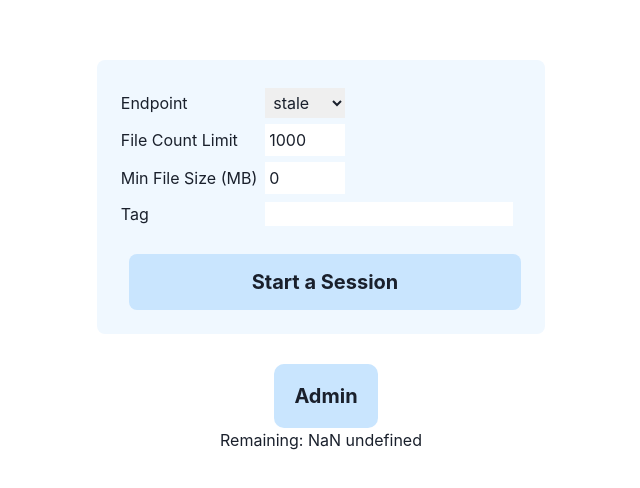
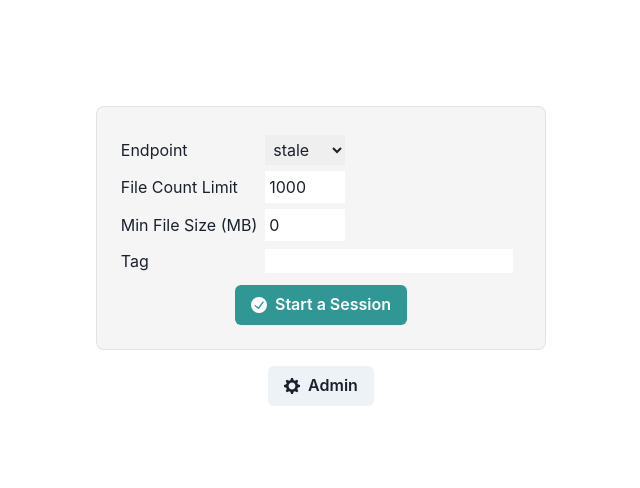
Before and after one commit to jaeseopark/corganize-web, a React (Create React App) app in the folder crgw-ui/: page / in a window 1280 px wide. Shown: the part 144-632 px from the top of the page, without its empty margins (319-959 px from the left). Built offline with nearby package versions, Linux system fonts and the light colour scheme; no server answers.

Commit message:
chore: styling, local/remote file reports, etc

```diff
--- a/crgw-ui/src/clients/corganize.ts
+++ b/crgw-ui/src/clients/corganize.ts
@@ -8,7 +8,6 @@ import { getPosixSeconds } from "utils/dateUtils";
 
 const CREATE_FILE_CHUNK_SIZE = 10;
 const POST_SCRAPE_DEDUP_CHUNK_SIZE = 50;
-const DELETE_TAGS_CHUNK_SIZE = 30;
 
 type FileResponse = {
   metadata: {
@@ -322,3 +321,10 @@ export const backup = () =>
       throw new Error(`status ${status}`);
     }
   });
+
+export const getIncompleteFileCount = () => fetch("/api/remote/files/incomplete")
+  .then((res) => res.json())
+  .then(({ files, metadata }: FileResponse) => ({
+    count: files.length,
+    isExhausted: !!metadata.nexttoken
+  }));
--- a/crgw-ui/src/components/standalone/LocalFileReport.tsx
+++ b/crgw-ui/src/components/reusable/LocalFileReport.tsx
@@ -1,15 +1,19 @@
 import { Button, List, ListItem } from "@chakra-ui/react";
 import { useEffect, useState } from "react";
 
-import { getLocalFilenames } from "clients/corganize";
+import { getLocalFilenames, getRemainingSpace } from "clients/corganize";
+
+import { toHumanFileSize } from "utils/numberUtils";
 
 const LocalFileReport = () => {
   const [localFilenames, setLocalFilenames] = useState<string[]>([]);
   const [unregistered, setUnregistered] = useState<string[]>([]);
   const [isProcessing, setProcessing] = useState(false);
+  const [remainingSpace, setRemainingSpace] = useState(0);
 
   useEffect(() => {
     getLocalFilenames().then(setLocalFilenames);
+    getRemainingSpace().then(setRemainingSpace);
   }, []);
 
   const onClick = () => {
@@ -28,6 +32,10 @@ const LocalFileReport = () => {
   return (
     <div>
       <div>
+        <span>Remaining Space:</span>
+        <span>{toHumanFileSize(remainingSpace)}</span>
+      </div>
+      <div>
         <span>Total local files:</span>
         <span>{localFilenames.length}</span>
       </div>
--- /dev/null
+++ b/crgw-ui/src/components/reusable/RemoteFileReport.tsx
@@ -0,0 +1,27 @@
+import { useEffect, useState } from "react";
+
+import { getIncompleteFileCount } from "clients/corganize";
+
+const RemoteFileReport = () => {
+  const [incompleteFileCount, setIncompleteFileCount] = useState<any>();
+
+  useEffect(() => {
+    getIncompleteFileCount().then(setIncompleteFileCount);
+  }, []);
+
+  if (!incompleteFileCount) {
+    return <div>Loading...</div>;
+  }
+
+  return (
+    <div>
+      <span>Incomplete file count: </span>
+      <span>
+        {incompleteFileCount.count}
+        {incompleteFileCount.isExhausted && "+"}
+      </span>
+    </div>
+  );
+};
+
+export default RemoteFileReport;
--- a/crgw-ui/src/components/standalone/AdminView.tsx
+++ b/crgw-ui/src/components/standalone/AdminView.tsx
@@ -1,3 +1,4 @@
+import { ArrowBackIcon } from "@chakra-ui/icons";
 import {
   Box,
   Button,
@@ -16,8 +17,9 @@ import { useNavv } from "hooks/navv";
 
 import { backup } from "clients/corganize";
 
+import LocalFileReport from "components/reusable/LocalFileReport";
+import RemoteFileReport from "components/reusable/RemoteFileReport";
 import Retagger from "components/reusable/Retagger";
-import LocalFileReport from "components/standalone/LocalFileReport";
 import LiteralScrapePanel from "components/standalone/scrape/LiteralScrapePanel";
 
 import "./AdminView.scss";
@@ -29,6 +31,11 @@ const AdminView = () => {
     isOpen: isLocalFileReportOpen,
     onOpen: onLocalFileReportOpen,
     onClose: onLocalFileReportClose,
+  } = useDisclosure();
+  const {
+    isOpen: isRemoteFileReportOpen,
+    onOpen: onRemoteFileReportOpen,
+    onClose: onRemoteFileReportClose,
   } = useDisclosure();
   const {
     isOpen: isRetaggerOpen,
@@ -44,8 +51,10 @@ const AdminView = () => {
   return (
     <div className="admin-view">
       <VStack>
+        <Button onClick={navRoot} leftIcon={<ArrowBackIcon />}>
+          Back to Root
+        </Button>
         <HStack borderWidth="1px" borderRadius="lg" padding="2em" width="100%">
-          <Button onClick={navRoot}>Back to Root</Button>
           <Button onClick={backupThenShowToast}>Backup</Button>
           <Popover isOpen={isLocalFileReportOpen} onClose={onLocalFileReportClose}>
             <PopoverTrigger>
@@ -56,6 +65,18 @@ const AdminView = () => {
               <PopoverCloseButton />
               <PopoverBody>
                 <LocalFileReport />
+              </PopoverBody>
+            </PopoverContent>
+          </Popover>
+          <Popover isOpen={isRemoteFileReportOpen} onClose={onRemoteFileReportClose}>
+            <PopoverTrigger>
+              <Button onClick={onRemoteFileReportOpen}>Remote File Report</Button>
+            </PopoverTrigger>
+            <PopoverContent>
+              <PopoverArrow />
+              <PopoverCloseButton />
+              <PopoverBody>
+                <RemoteFileReport />
               </PopoverBody>
             </PopoverContent>
           </Popover>
--- a/crgw-ui/src/components/standalone/MainView.scss
+++ /dev/null
@@ -1,19 +0,0 @@
-.session-wrapper {
-  margin: 1rem;
-}
-
-.presession {
-  height: 100vh;
-
-  .button {
-    margin-top: 1.5em;
-    padding: 1em;
-    background-color: rgb(201, 229, 254);
-    border-radius: 0.5em;
-    margin-left: 0.5em;
-
-    .first {
-      margin: 0;
-    }
-  }
-}
--- a/crgw-ui/src/components/standalone/MainView.tsx
+++ b/crgw-ui/src/components/standalone/MainView.tsx
@@ -1,4 +1,5 @@
-import { Center, Divider, Heading } from "@chakra-ui/react";
+import { SettingsIcon } from "@chakra-ui/icons";
+import { Box, Button, Center, Divider } from "@chakra-ui/react";
 import cls from "classnames";
 import { useEffect, useState } from "react";
 
@@ -10,10 +11,6 @@ import { useGrid } from "providers/grid/hook";
 
 import { useNavv } from "hooks/navv";
 
-import { getRemainingSpace } from "clients/corganize";
-
-import { toHumanFileSize } from "utils/numberUtils";
-
 import AppRoutes from "components/standalone/AppRoutes";
 import SessionConfigurer from "components/standalone/SessionConfigurer";
 import FieldBar from "components/standalone/field/FieldBar";
@@ -22,22 +19,15 @@ import GlobalSearch from "components/standalone/grid/GlobalSearch";
 import GridView from "components/standalone/grid/GridView";
 import PageControl from "components/standalone/grid/PageControl";
 
-import "./MainView.scss";
-
 const MainView = () => {
   const { startSession } = useFileRepository();
   const [sessionInfo, setSessionInfo] = useState<SessionInfo>();
-  const [remainingSpace, setRemainingSpace] = useState(0);
   const { files } = useFileRepository();
   const { isBlanketEnabled } = useBlanket();
   const { navToAdmin } = useNavv();
   const {
     fileProps: { setFiles: setGridFiles },
   } = useGrid();
-
-  useEffect(() => {
-    getRemainingSpace().then(setRemainingSpace);
-  }, []);
 
   useEffect(() => {
     if (sessionInfo) {
@@ -55,19 +45,16 @@ const MainView = () => {
 
   if (!sessionInfo) {
     mainContent = (
-      <Center flexDirection="column" className="presession">
+      <Center height="100vh" flexDir="column">
         <SessionConfigurer setInfo={setSessionInfo} />
-        <Center>
-          <Heading className="button first clickable" onClick={navToAdmin} size="md">
-            Admin
-          </Heading>
-        </Center>
-        <Center>Remaining: {toHumanFileSize(remainingSpace)}</Center>
+        <Button leftIcon={<SettingsIcon />} onClick={navToAdmin} marginTop="1em">
+          Admin
+        </Button>
       </Center>
     );
   } else {
     mainContent = (
-      <div className="session-wrapper">
+      <Box margin="1rem">
         <PresetBar />
         <Divider marginY=".5em" />
         <FieldBar />
@@ -75,14 +62,14 @@ const MainView = () => {
         <PageControl />
         <GridView />
         <PageControl />
-      </div>
+      </Box>
     );
   }
 
   return (
     <>
       <AppRoutes />
-      <div className={cls("main-view", { hidden: isBlanketEnabled })}>{mainContent}</div>
+      <div className={cls({ hidden: isBlanketEnabled })}>{mainContent}</div>
     </>
   );
 };
--- a/crgw-ui/src/components/standalone/SessionConfigurer.scss
+++ b/crgw-ui/src/components/standalone/SessionConfigurer.scss
@@ -1,5 +1,6 @@
 .session-configurer {
-  background-color: aliceblue;
+  border: 1px solid rgba($color: #000000, $alpha: 0.08);
+  background-color: rgba($color: #000000, $alpha: 0.04);
   padding: 1.5em;
   border-radius: 0.5em;
 }
--- a/crgw-ui/src/components/standalone/SessionConfigurer.tsx
+++ b/crgw-ui/src/components/standalone/SessionConfigurer.tsx
@@ -1,4 +1,5 @@
-import { Box, Center, Flex, Heading } from "@chakra-ui/react";
+import { CheckCircleIcon } from "@chakra-ui/icons";
+import { Button, VStack } from "@chakra-ui/react";
 import { useState } from "react";
 
 import { FileEndpoint, SessionInfo } from "typedefs/Session";
@@ -101,14 +102,18 @@ const SessionConfigurer = ({ setInfo }: { setInfo: (s: SessionInfo) => void }) =
   }
 
   return (
-    <Flex className="session-configurer" direction="column">
+    <VStack className="session-configurer">
       {renderConfigTable()}
-      <Box>
-        <Center className="button clickable" onClick={onOK}>
-          <Heading size="md">{buttonLabel}</Heading>
-        </Center>
-      </Box>
-    </Flex>
+      <Button
+        leftIcon={<CheckCircleIcon />}
+        onClick={onOK}
+        colorScheme="teal"
+        variant="solid"
+        aria-label="Start Session"
+      >
+        {buttonLabel}
+      </Button>
+    </VStack>
   );
 };
 
```
